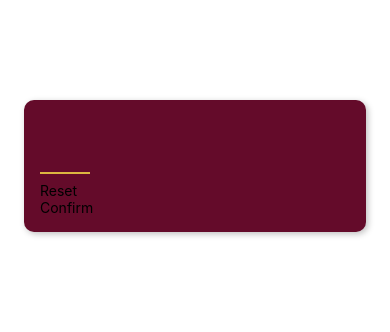
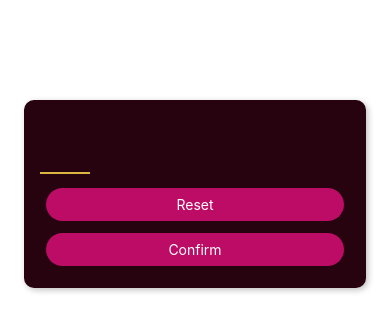
Before and after one commit to VenexCon/RNMiniGame, a React Native app in the folder RNMiniGame/: screen / in a window 390 px wide. Shown: the top 332 px of the page. Built offline with nearby package versions, Linux system fonts and the light colour scheme.

Commit message:
updated PrimaryButton.js

```diff
--- a/RNMiniGame/components/PrimaryButton.js
+++ b/RNMiniGame/components/PrimaryButton.js
@@ -1,11 +1,37 @@
-import { View, Pressable, Text, Touchable } from "react-native";
+import { View, Pressable, Text, StyleSheet } from "react-native";
 
 function PrimaryButton({ children }) {
+  function pressHandler() {
+    console.log("pressed");
+  }
   return (
-    <View>
-      <Text>{children}</Text>
+    <View style={styles.buttonOuterContainer}>
+      <Pressable
+        onPress={pressHandler}
+        android_ripple={{ color: "#630735" }}
+        style={styles.buttonInnerContainer}
+      >
+        <Text style={styles.buttonText}>{children}</Text>
+      </Pressable>
     </View>
   );
 }
 
+const styles = StyleSheet.create({
+  buttonOuterContainer: {
+    margin: 6,
+    borderRadius: 28,
+    overflow: "hidden",
+  },
+  buttonInnerContainer: {
+    backgroundColor: "#bd0c65",
+    paddingVertical: 8,
+    paddingHorizontal: 16,
+    elevation: 2,
+  },
+  buttonText: {
+    color: "white",
+    textAlign: "center",
+  },
+});
 export default PrimaryButton;
--- a/RNMiniGame/screens/StartGameScreen.js
+++ b/RNMiniGame/screens/StartGameScreen.js
@@ -24,7 +24,7 @@
     marginHorizontal: 24,
     borderRadius: 10,
     elevation: 4,
-    backgroundColor: "#640b2a",
+    backgroundColor: "#27030f",
     /* IOS Styling  */
     shadowColor: "black",
     shadowOffset: { width: 2, height: 2 },
```
